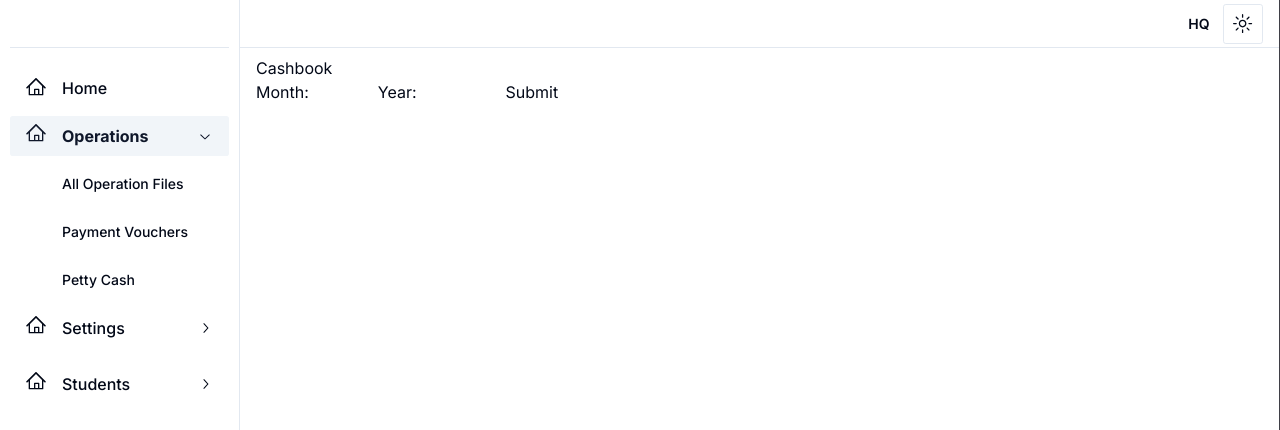
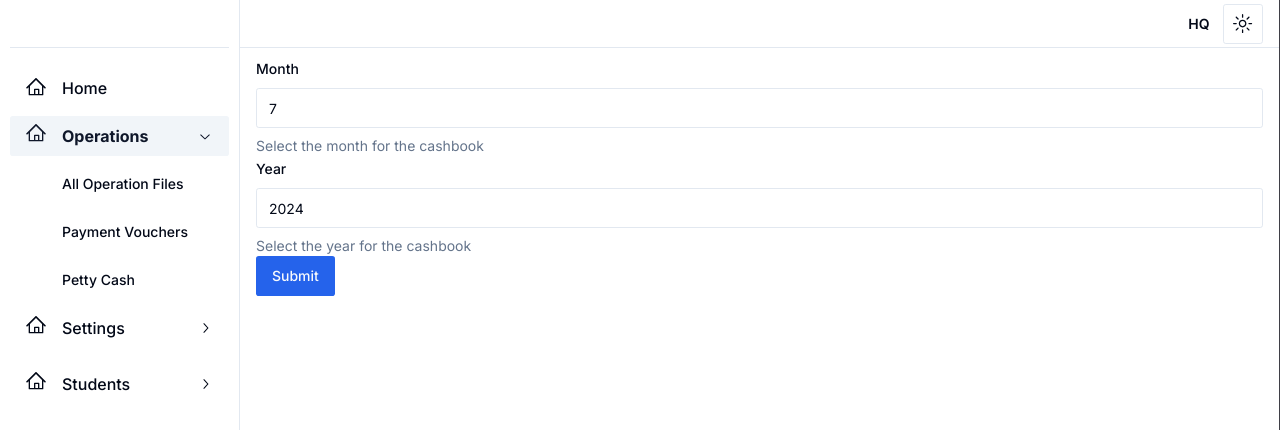
Before and after one commit to BillMuriu/School-Bookeeper, a Next.js app: page /operations/books/cashbooks in a window 1280 px wide. Shown: the top 430 px of the page. Built offline with nearby package versions, Linux system fonts and the light colour scheme.

Commit message:
Input fields for quering the cashbook

```diff
--- /dev/null
+++ b/app/operations/(Books)/books/cashbooks/_components/cash-book-form.jsx
@@ -0,0 +1,58 @@
+// cash-book-form.js
+"use client";
+
+import React from "react";
+import { Button } from "@/components/ui/button";
+import {
+  FormControl,
+  FormDescription,
+  FormItem,
+  FormLabel,
+  FormMessage,
+} from "@/components/ui/form";
+import { Input } from "@/components/ui/input";
+import { useFormContext } from "react-hook-form";
+
+const CashBookForm = () => {
+  const {
+    register,
+    handleSubmit,
+    formState: { errors },
+  } = useFormContext();
+
+  const onSubmit = (data) => {
+    console.log(data); // Handle form submission
+  };
+
+  return (
+    <form onSubmit={handleSubmit(onSubmit)}>
+      {/* Month Field */}
+      <FormItem>
+        <FormLabel>Month</FormLabel>
+        <FormControl>
+          <Input
+            {...register("month")}
+            type="number"
+            placeholder="Enter month (1-12)"
+          />
+        </FormControl>
+        <FormDescription>Select the month for the cashbook</FormDescription>
+        <FormMessage>{errors.month && "Month is required."}</FormMessage>
+      </FormItem>
+
+      {/* Year Field */}
+      <FormItem>
+        <FormLabel>Year</FormLabel>
+        <FormControl>
+          <Input {...register("year")} type="number" placeholder="Enter year" />
+        </FormControl>
+        <FormDescription>Select the year for the cashbook</FormDescription>
+        <FormMessage>{errors.year && "Year is required."}</FormMessage>
+      </FormItem>
+
+      <Button type="submit">Submit</Button>
+    </form>
+  );
+};
+
+export default CashBookForm;
--- /dev/null
+++ b/app/operations/(Books)/books/cashbooks/cashbook-form-schema.js
@@ -0,0 +1,15 @@
+// cashbook-form-schema.js
+import { z } from "zod";
+
+export const cashbookQuerySchema = z.object({
+  month: z
+    .number()
+    .min(1)
+    .max(12, { message: "Month must be between 1 and 12." }),
+  year: z.number().min(2000, { message: "Year must be at least 2000." }),
+});
+
+export const defaultCashbookQuery = {
+  month: new Date().getMonth() + 1, // Current month (1-12)
+  year: new Date().getFullYear(), // Current year
+};
--- a/app/operations/(Books)/books/cashbooks/page.jsx
+++ b/app/operations/(Books)/books/cashbooks/page.jsx
@@ -1,85 +1,38 @@
 "use client";
 
-import React, { useState } from "react";
-import { useOperationsCashbook } from "./_services/queries";
-import DataTableSkeleton from "@/components/datatable-seleton-loader";
+import React, { useState, useEffect } from "react";
+import { RhfProvider } from "@/contexts/rhf-provider";
+import CashBookForm from "./_components/cash-book-form";
+import {
+  cashbookQuerySchema,
+  defaultCashbookQuery,
+} from "./cashbook-form-schema";
+import SkeletonLoader from "@/components/skeleton-loader";
 
-const Cashbook = () => {
-  // State for the form inputs
-  const [month, setMonth] = useState("");
-  const [year, setYear] = useState("");
+const CashBooks = () => {
+  const [isLoading, setIsLoading] = useState(true);
 
-  // State to track when to trigger the query
-  const [submitted, setSubmitted] = useState(false);
-
-  // Conditionally invoke the query only after form submission
-  const { data, isLoading, isError } = useOperationsCashbook(
-    { month, year },
-    {
-      enabled: submitted, // This disables the query until 'submitted' is true
-    }
-  );
-
-  // Handle form submission
-  const handleSubmit = (e) => {
-    e.preventDefault();
-
-    if (month && year) {
-      // Trigger the query
-      setSubmitted(true);
-    }
-  };
+  // Simulate loading state
+  useEffect(() => {
+    const timer = setTimeout(() => {
+      setIsLoading(false);
+    }, 300);
+    return () => clearTimeout(timer);
+  }, []);
 
   if (isLoading) {
-    return <DataTableSkeleton className="w-full h-40" />;
+    return <SkeletonLoader />;
   }
 
-  if (isError) {
-    return <div>Error loading cashbook data.</div>;
-  }
-
+  // Wrap CashBookForm with RhfProvider to handle form context globally
   return (
-    <div>
-      <h1>Cashbook</h1>
-
-      {/* Form for month and year selection */}
-      <form onSubmit={handleSubmit}>
-        <label>
-          Month:
-          <input
-            type="number"
-            value={month}
-            onChange={(e) => setMonth(e.target.value)}
-            min={1}
-            max={12}
-            required
-          />
-        </label>
-        <label>
-          Year:
-          <input
-            type="number"
-            value={year}
-            onChange={(e) => setYear(e.target.value)}
-            min={2000}
-            max={3000}
-            required
-          />
-        </label>
-        <button type="submit">Submit</button>
-      </form>
-
-      {/* Display the fetched data */}
-      {submitted && data && (
-        <div>
-          <h2>
-            Cashbook for {month}/{year}
-          </h2>
-          <pre>{JSON.stringify(data, null, 2)}</pre>
-        </div>
-      )}
-    </div>
+    <RhfProvider
+      schema={cashbookQuerySchema}
+      defaultValues={defaultCashbookQuery}
+    >
+      <CashBookForm />
+    </RhfProvider>
   );
 };
 
-export default Cashbook;
+export default CashBooks;
--- a/app/test/page.jsx
+++ b/app/test/page.jsx
@@ -1,34 +1,7 @@
-"use client";
+import React from "react";
 
-import React, { useEffect, useState } from "react";
-import { RhfProvider } from "@/contexts/rhf-provider";
-import { schema1 } from "./types/schema";
-import { useUser } from "./services/queries";
-import TestForm from "./TestForm";
-
-const TestFormWrapper = () => {
-  const { data: user, isLoading, error } = useUser(1);
-  const [defaultValues1, setDefaultValues1] = useState(null);
-
-  useEffect(() => {
-    if (user) {
-      setDefaultValues1({
-        email: user.email,
-        name: user.name,
-        states: user.states,
-      });
-    }
-  }, [user]);
-
-  if (isLoading) return <p>Loading...</p>;
-  if (error) return <p>Error loading user data.</p>;
-  if (!defaultValues1) return <p>Loading default values...</p>;
-
-  return (
-    <RhfProvider schema={schema1} defaultValues={defaultValues1}>
-      <TestForm />
-    </RhfProvider>
-  );
+const TestPage = () => {
+  return <div>TestPage</div>;
 };
 
-export default TestFormWrapper;
+export default TestPage;
--- a/package.json
+++ b/package.json
@@ -38,7 +38,7 @@
     "next-themes": "^0.3.0",
     "react": "^18",
     "react-dom": "^18",
-    "react-hook-form": "^7.52.1",
+    "react-hook-form": "^7.53.0",
     "react-icons": "^5.2.1",
     "react-query": "^3.39.3",
     "recharts": "^2.12.7",
```
Also changed, not shown: 1 other file (tests, documents, lock files or other folders).
